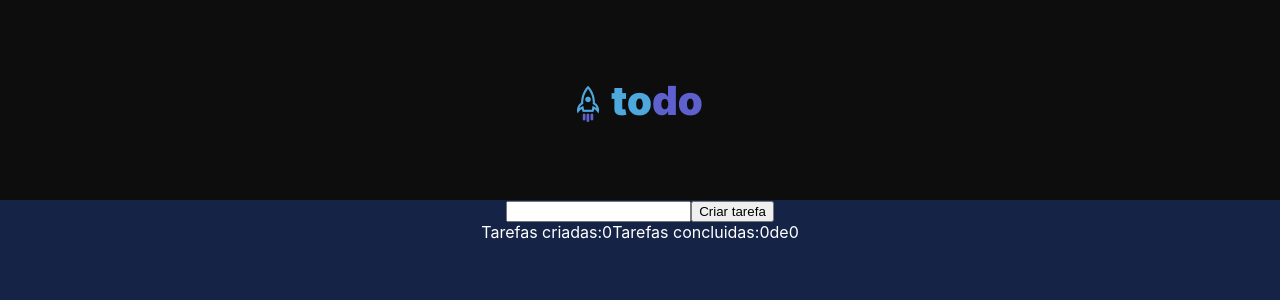
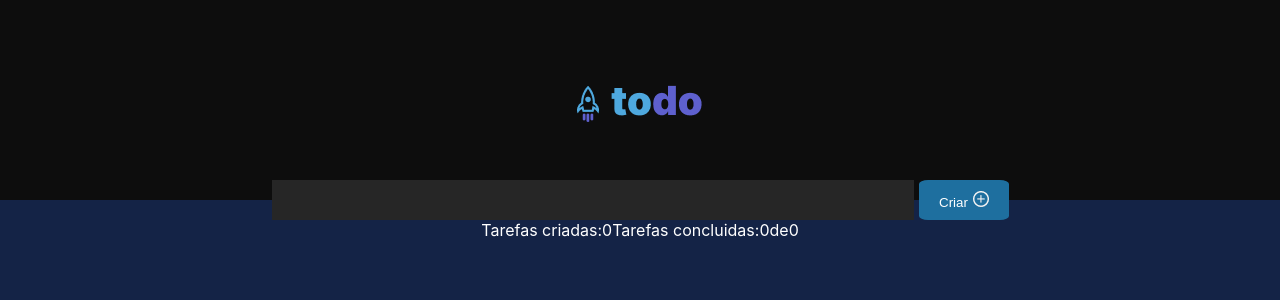
Before and after one commit to joseviniciusb/to-do-list-rocketseat, a React (Create React App) app in the folder to-do-ts/: page / in a window 1280 px wide. Shown: the top 300 px of the page. Built offline with nearby package versions, Linux system fonts and the light colour scheme; the HTML template or start-up script is replaced by a standard one.

Commit message:
style: estilizar o input de adicionar task

```diff
--- a/to-do-ts/src/App.css
+++ b/to-do-ts/src/App.css
@@ -4,13 +4,40 @@
   background-color: #142346;
 }
 
-@media (prefers-reduced-motion: no-preference) {
-  .App-logo {
-    animation: App-logo-spin infinite 20s linear;
-  }
+.addTaskInputContainer {
+  display: flex;
+  margin: auto;
+  width: 736px;
+  margin-top: -20px;
+  height: 40px;
 }
 
+.addTaskInputContainer form {
+  display: flex;
+  padding: 0px;
+}
 
+.addTaskInput {
+  width: 638px;
+  background-color: #262626;
+  color: #808080;
+  border: none;
+}
+
+.addTaskButton {
+  background-color: #1e6f9f;
+  margin-left: 5px;
+  width: 90px;
+  color: white;
+  justify-content: center;
+  border: none;
+  border-radius: 10%;
+}
+
+.addTaskButton img {
+  width: 16px;
+  margin-left: 5px;
+}
 
 .TasksContainer {
   color: white;
--- a/to-do-ts/src/App.tsx
+++ b/to-do-ts/src/App.tsx
@@ -1,5 +1,6 @@
-import logo from "./logo.svg";
 import "./App.css";
+
+import plusIcon from "./assets/plus-icon.png";
 
 import React, { useState } from "react";
 import Header from "./components/Header/Header";
@@ -47,17 +48,20 @@
 
   return (
     <div className="App">
+      <Header />
 
-     <Header/>
-
-      <div className="AddTaskInput">
+      <div className="addTaskInputContainer">
         <form onSubmit={createTask}>
           <input
+            className="addTaskInput"
             type="text"
             value={taskDescription}
             onChange={handleDescription}
           ></input>
-          <button>Criar tarefa</button>
+          <button className="addTaskButton">
+            <span>Criar</span>
+            <img src={plusIcon}></img>
+          </button>
         </form>
       </div>
 
```
Also changed, not shown: to-do-ts/src/assets/plus-icon.png (added).
